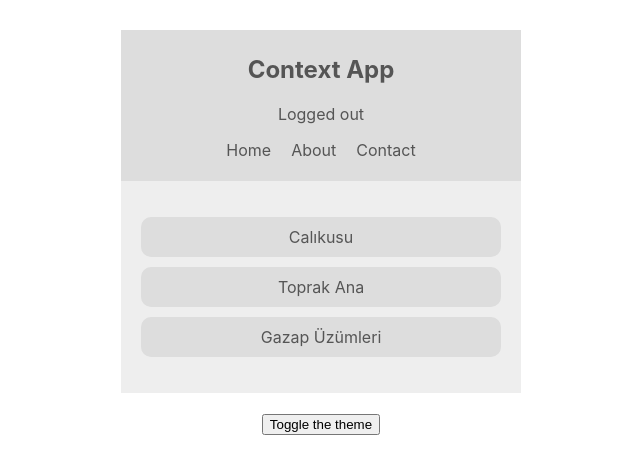
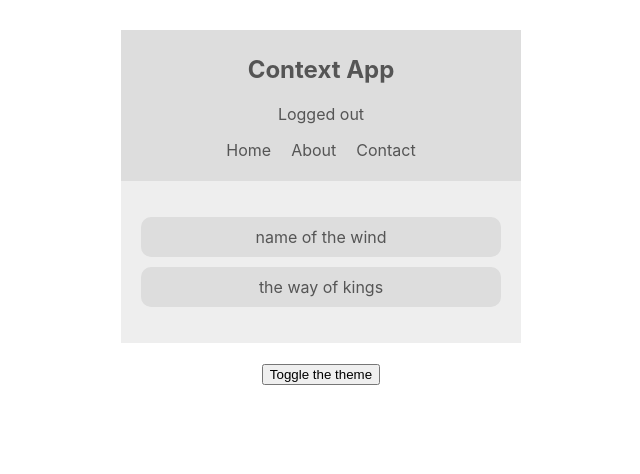
Before and after one commit to ilaydaozdemir/reactcontexthooks, a React (Create React App) app: page / in a window 1280 px wide. Shown: the top 474 px of the page, without its empty margins (319-959 px from the left). Built offline with nearby package versions, Linux system fonts and the light colour scheme.

Commit message:
Creating Context with Functional Components

```diff
--- a/src/App.js
+++ b/src/App.js
@@ -3,6 +3,7 @@
 import Navbar from './components/Navbar';
 import ThemeToggle from './components/ThemeToggle';
 import AuthContextProvider from './contexts/AuthContext';
+import BookContextProvider from './contexts/BookContext';
 import ThemeContextProvider from './contexts/ThemeContext';
 
 function App() {
@@ -11,7 +12,9 @@
       <ThemeContextProvider>
         <AuthContextProvider>
           <Navbar />
-          <BookList />
+          <BookContextProvider>
+            <BookList />
+          </BookContextProvider>
           <ThemeToggle />
         </AuthContextProvider>
       </ThemeContextProvider>
--- a/src/components/BookList.js
+++ b/src/components/BookList.js
@@ -1,8 +1,10 @@
 import React, { useContext } from 'react';
+import { BookContext } from '../contexts/BookContext';
 import { ThemeContext } from '../contexts/ThemeContext';
 
 const BookList = () => {
   const { isLightTheme, light, dark } = useContext(ThemeContext);
+  const { books } = useContext(BookContext);
   const theme = isLightTheme ? light : dark;
   return (
     <div
@@ -10,9 +12,13 @@
       style={{ color: theme.syntax, background: theme.bg }}
     >
       <ul>
-        <li style={{ background: theme.ui }}>Calıkusu</li>
-        <li style={{ background: theme.ui }}>Toprak Ana</li>
-        <li style={{ background: theme.ui }}>Gazap Üzümleri</li>
+        {books.map(book => {
+          return (
+            <li key={book.id} style={{ background: theme.ui }}>
+              {book.title}
+            </li>
+          );
+        })}
       </ul>
     </div>
   );
--- /dev/null
+++ b/src/contexts/BookContext.js
@@ -0,0 +1,16 @@
+import React, { createContext, useState } from 'react';
+
+export const BookContext = createContext();
+
+const BookContextProvider = props => {
+  const [books, setBooks] = useState([
+    { title: 'name of the wind', id: 1 },
+    { title: 'the way of kings', id: 2 },
+  ]);
+  return (
+    <BookContext.Provider value={{ books }}>
+      {props.children}
+    </BookContext.Provider>
+  );
+};
+export default BookContextProvider;
```
